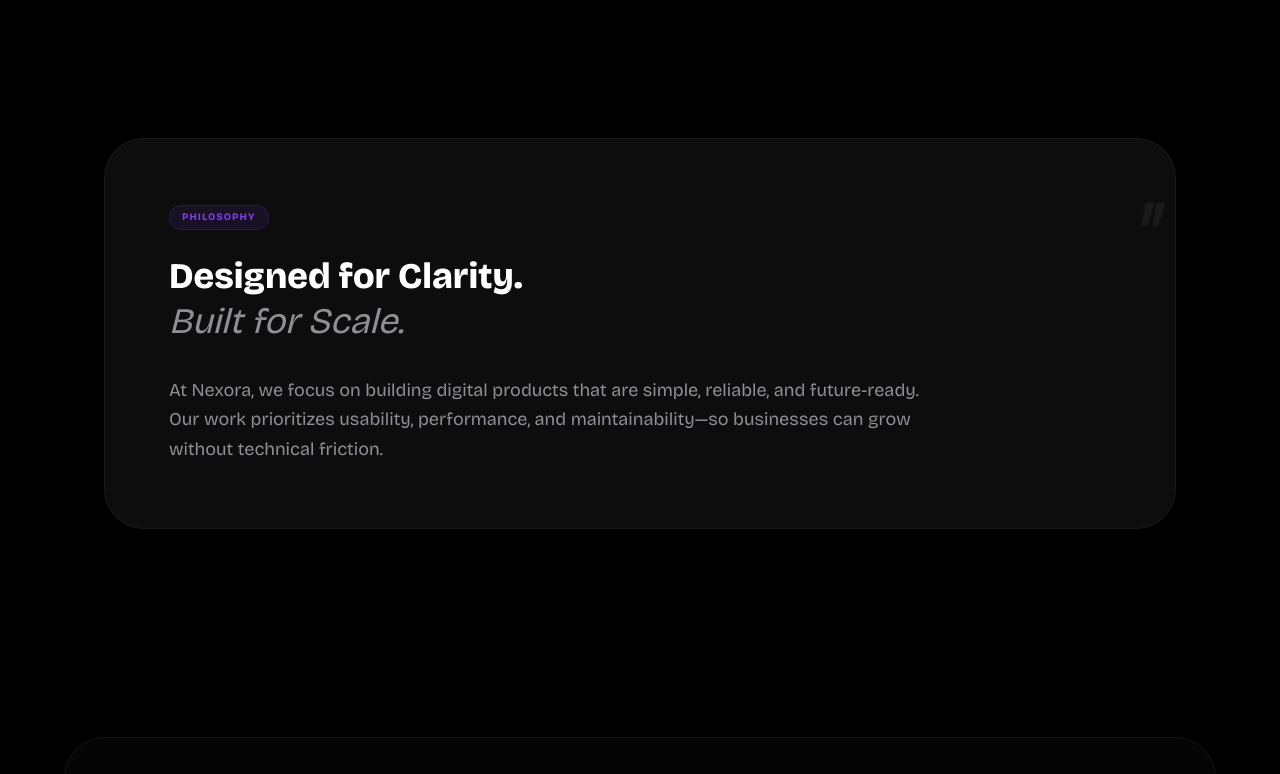
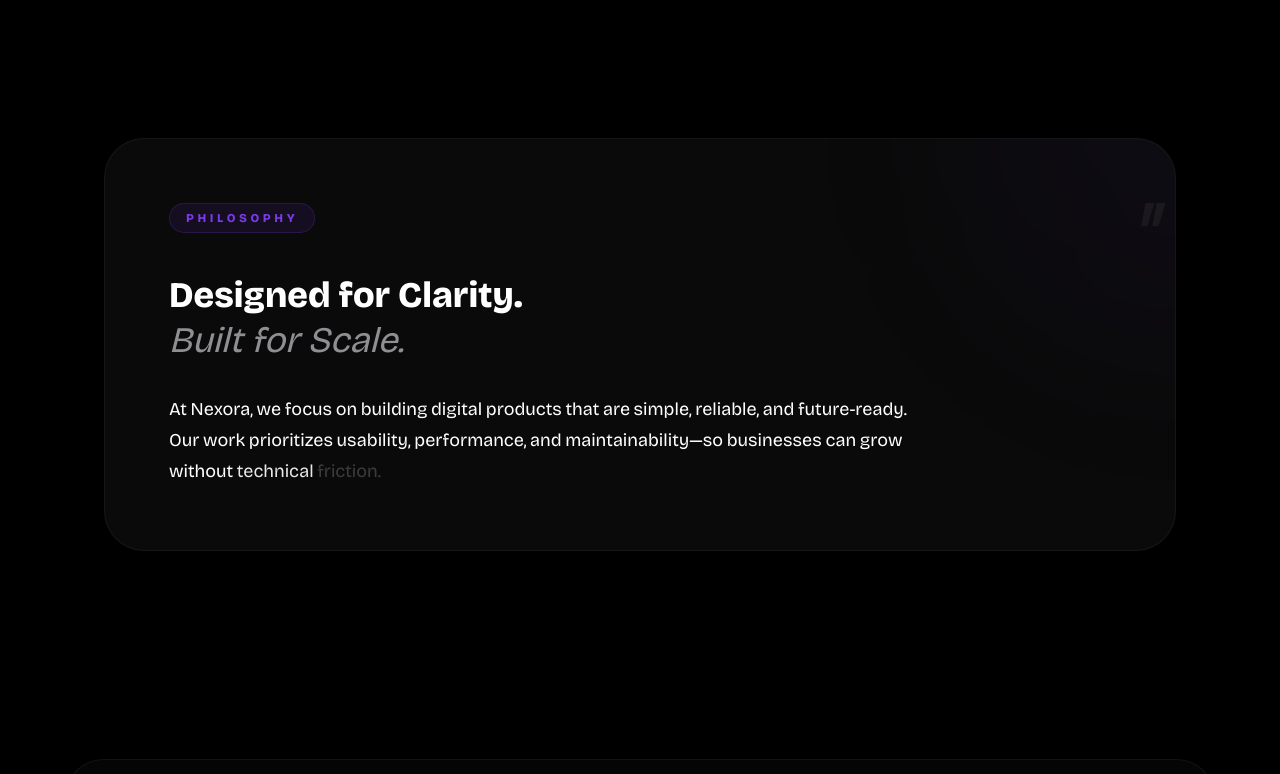
Before and after one commit to navaneethpv/nexora-agency, a Next.js app: page / in a window 1280 px wide. Shown: the part 1800-2574 px from the top of the page. Built offline with nearby package versions, Linux system fonts and the light colour scheme.

Commit message:
feat: Introduce and integrate `TextScrollReveal` component for animated text reveals in the Testimonial section.

```diff
--- a/src/app/page.tsx
+++ b/src/app/page.tsx
@@ -139,6 +139,7 @@ export default function Home() {
         <Testimonial />
       </ScrollReveal>
 
+
       <ScrollReveal>
         <section id="work" className="py-24 md:py-32 bg-black/2 relative overflow-hidden">
           {/* Abstract Background Elements */}
@@ -182,7 +183,7 @@ export default function Home() {
                 >
                   {/* Visual Frame */}
                   <div className="w-full lg:w-[62%] relative">
-                    <div className="relative aspect-[16/10] overflow-hidden rounded-[3rem] border border-white/10 bg-white/2 shadow-[0_0_100px_rgba(0,0,0,0.5)]">
+                    <div className="relative aspect-16/10 overflow-hidden rounded-[3rem] border border-white/10 bg-white/2 shadow-[0_0_100px_rgba(0,0,0,0.5)]">
                       <Image
                         src={item.image}
                         alt={item.title}
@@ -207,7 +208,7 @@ export default function Home() {
                         <div className="h-px w-8 bg-accent/20" />
                         <span>CASE STUDY</span>
                       </div>
-                      <h3 className="text-4xl md:text-5xl lg:text-6xl font-bold leading-[1] tracking-tighter group-hover:text-accent transition-colors duration-500">
+                      <h3 className="text-4xl md:text-5xl lg:text-6xl font-bold leading-none tracking-tighter group-hover:text-accent transition-colors duration-500">
                         {item.title}
                       </h3>
                     </div>
--- a/src/components/Testimonial.tsx
+++ b/src/components/Testimonial.tsx
@@ -1,14 +1,18 @@
 "use client";
+import TextScrollReveal from "./TextScrollReveal";
 
 export default function Testimonial() {
     return (
         <section className="py-10 md:py-20 px-4 md:px-0">
             <div className="section-container">
-                <div className="bg-white/5 border border-white/5 rounded-3xl md:rounded-[2.5rem] p-6 md:p-16 relative overflow-hidden">
-                    <div className="absolute top-0 right-0 p-4 md:p-6 opacity-5 text-[60px] md:text-[100px] italic select-none pointer-events-none">"</div>
+                <div className="relative bg-[#0a0a0a] border border-white/5 rounded-3xl md:rounded-[2.5rem] p-6 md:p-16 overflow-hidden group">
+                    {/* Background Glow */}
+                    <div className="absolute top-0 right-0 w-96 h-96 bg-accent/5 blur-[100px] rounded-full -translate-y-1/2 translate-x-1/2 pointer-events-none" />
 
-                    <div className="inline-block px-3 py-1 rounded-full bg-accent/10 border border-accent/20 text-accent text-[9px] md:text-[10px] font-bold tracking-widest uppercase mb-5 md:mb-6">
-                        Philosophy
+                    <div className="absolute top-0 right-0 p-4 md:p-6 opacity-5 text-[60px] md:text-[100px] italic select-none pointer-events-none group-hover:opacity-10 transition-opacity duration-700">"</div>
+
+                    <div className="inline-flex items-center px-4 py-1.5 rounded-full bg-accent/10 border border-accent/20 mb-8 md:mb-10">
+                        <span className="text-[10px] md:text-xs font-black tracking-[0.3em] text-accent uppercase">PHILOSOPHY</span>
                     </div>
 
                     <blockquote className="text-xl sm:text-2xl md:text-4xl font-bold leading-tight mb-6 md:mb-8 max-w-4xl">
@@ -16,9 +20,12 @@ export default function Testimonial() {
                         <span className="italic font-medium text-secondary">Built for Scale.</span>
                     </blockquote>
 
-                    <p className="text-sm md:text-lg text-secondary leading-relaxed max-w-3xl mb-0 font-medium">
-                        At Nexora, we focus on building digital products that are simple, reliable, and future-ready. Our work prioritizes usability, performance, and maintainability—so businesses can grow without technical friction.
-                    </p>
+                    <div className="max-w-3xl">
+                        <TextScrollReveal
+                            text="At Nexora, we focus on building digital products that are simple, reliable, and future-ready. Our work prioritizes usability, performance, and maintainability—so businesses can grow without technical friction."
+                            className="text-sm md:text-lg font-medium leading-relaxed"
+                        />
+                    </div>
                 </div>
             </div>
         </section>
--- /dev/null
+++ b/src/components/TextScrollReveal.tsx
@@ -0,0 +1,51 @@
+"use client";
+import { motion, useScroll, useTransform } from "framer-motion";
+import { useRef } from "react";
+
+interface TextScrollRevealProps {
+    text: string;
+    className?: string;
+}
+
+export default function TextScrollReveal({ text, className = "" }: TextScrollRevealProps) {
+    const containerRef = useRef<HTMLDivElement>(null);
+    const { scrollYProgress } = useScroll({
+        target: containerRef,
+        offset: ["start 0.9", "start 0.25"],
+    });
+
+    const words = text.split(" ");
+
+    return (
+        <div ref={containerRef} className={className}>
+            <p className="flex flex-wrap gap-x-[0.2em] gap-y-[0.1em]">
+                {words.map((word, i) => {
+                    const start = i / words.length;
+                    const end = start + 1 / words.length;
+                    return (
+                        <Word key={i} progress={scrollYProgress} range={[start, end]}>
+                            {word}
+                        </Word>
+                    );
+                })}
+            </p>
+        </div>
+    );
+}
+
+interface WordProps {
+    children: string;
+    progress: any;
+    range: [number, number];
+}
+
+function Word({ children, progress, range }: WordProps) {
+    const opacity = useTransform(progress, range, [0.2, 1]);
+    return (
+        <span className="relative inline-block">
+            <motion.span style={{ opacity }} className="text-white">
+                {children}
+            </motion.span>
+        </span>
+    );
+}
```
